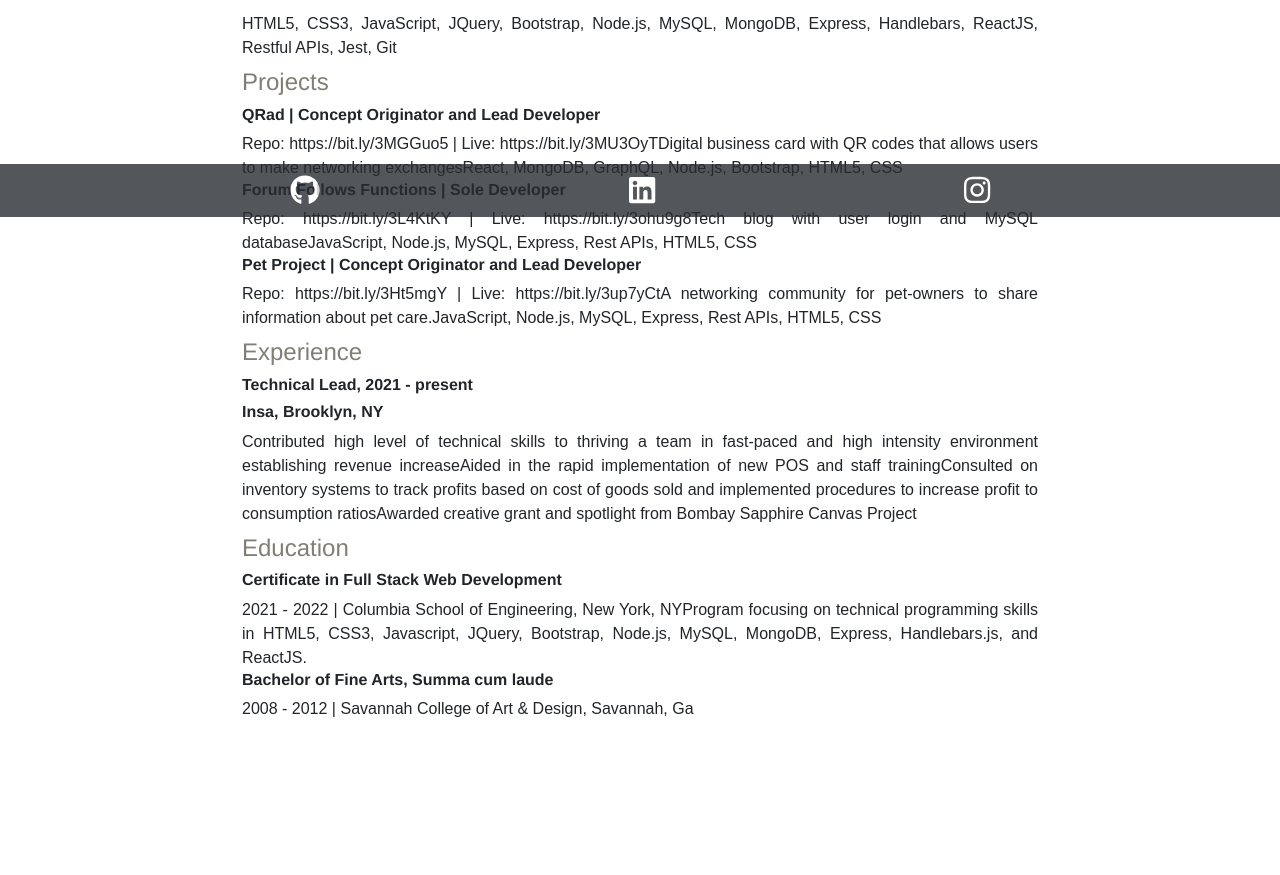
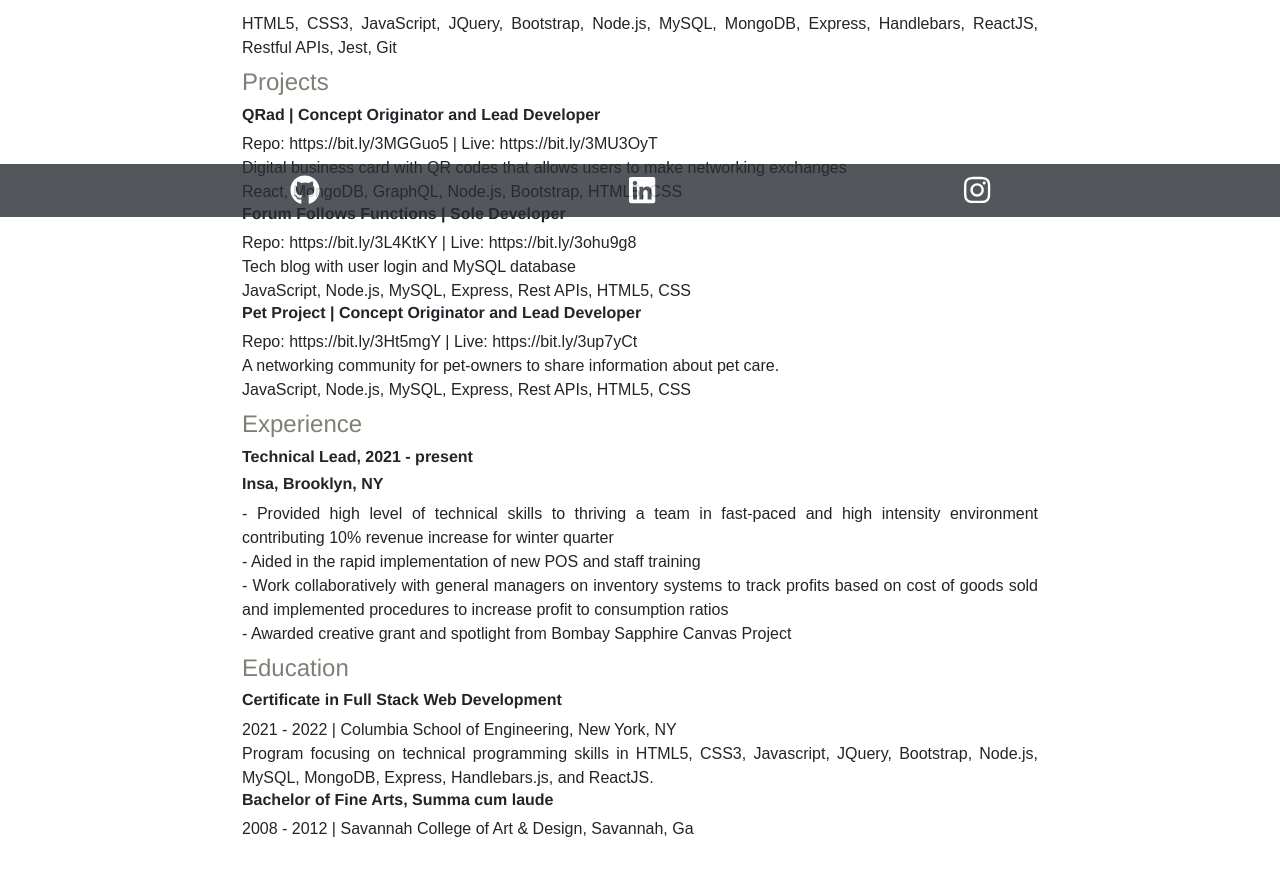
Before and after one commit to sihayah/portfoliofolio, a React (Create React App) app: page /resume in a window 1280 px wide. Shown: the part 585-1460 px from the top of the page. Before the commit the page ends 1380 px from the top, so only its background shows below. Built offline with nearby package versions, Linux system fonts and the light colour scheme; a web font is replaced by a local one.

Commit message:
added updated resume pdf

```diff
--- a/src/pages/Resume/index.js
+++ b/src/pages/Resume/index.js
@@ -79,16 +79,16 @@ const Resume = () => {
                     Insa, Brooklyn, NY
                     </h6>
                     <p>
-                        Contributed high level of technical skills to thriving a team in fast-paced and high intensity environment establishing revenue increase
+                        - Provided high level of technical skills to thriving a team in fast-paced and high intensity environment contributing 10% revenue increase for winter quarter
                     </p>
                     <p>
-                        Aided in the rapid implementation of new POS and staff training
+                        - Aided in the rapid implementation of new POS and staff training
                     </p>
                     <p>
-                        Consulted on inventory systems to track profits based on cost of goods sold and implemented procedures to increase profit to consumption ratios
+                        - Work collaboratively with general managers on inventory systems to track profits based on cost of goods sold and implemented procedures to increase profit to consumption ratios
                     </p>
                     <p>
-                        Awarded creative grant and spotlight from Bombay Sapphire Canvas Project
+                        - Awarded creative grant and spotlight from Bombay Sapphire Canvas Project
                     </p>
 
                 </section>
--- a/src/pages/Resume/style.css
+++ b/src/pages/Resume/style.css
@@ -11,7 +11,6 @@
 #resume-wrapper p {
   padding: 0;
   margin: 0;
-  display: inline;
 }
 
 #resume-wrapper h3, #resume-wrapper h4 {
```
Also changed, not shown: 1 other file (tests, documents, lock files or other folders).
